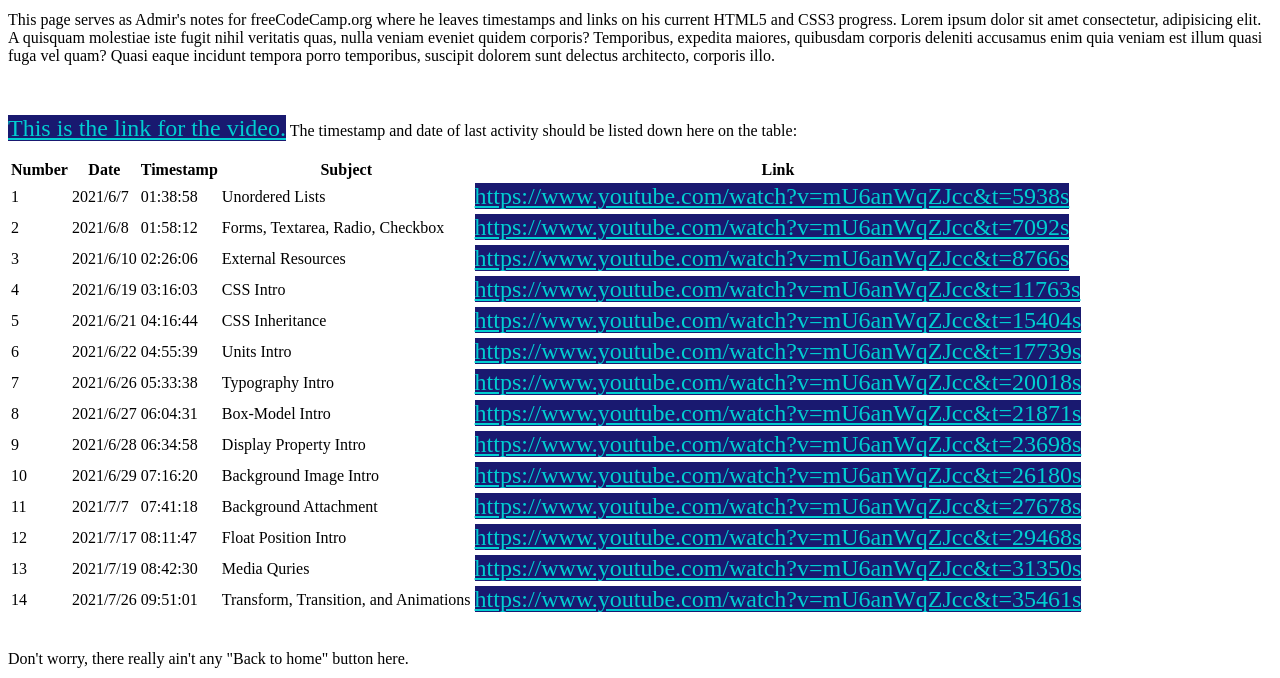
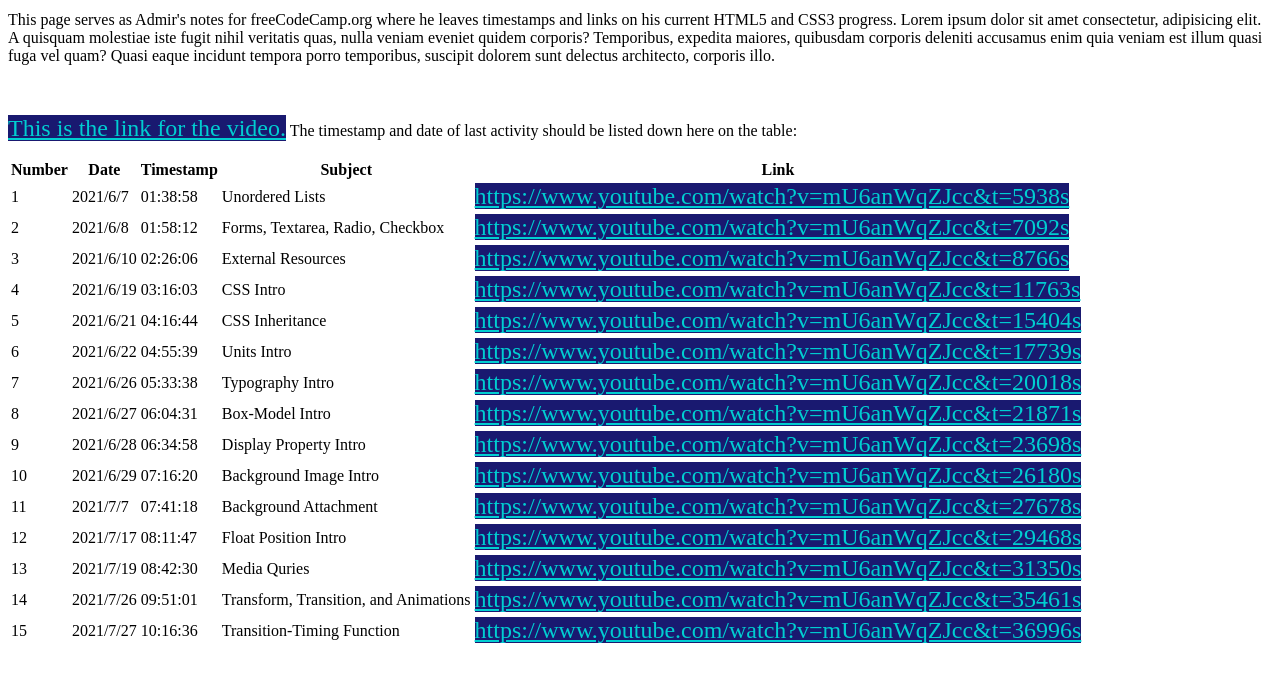
Before and after one commit to aerdon085/eulaPage, a plain HTML site: page freeCodeCampOrg.html in a window 1280 px wide. Shown: the part 108-786 px from the top of the page. Drawn offline with Linux system fonts and the light colour scheme.

Commit message:
Update freeCodeCampOrg.html

```diff
--- a/freeCodeCampOrg.html
+++ b/freeCodeCampOrg.html
@@ -163,6 +163,16 @@
                     href="https://www.youtube.com/watch?v=mU6anWqZJcc&t=35461s">https://www.youtube.com/watch?v=mU6anWqZJcc&t=35461s</a>
             </td>
         </tr>
+        <tr>
+            <td>15</td>
+            <td>2021/7/27</td>
+            <td>10:16:36</td>
+            <td>Transition-Timing Function</td>
+            <td>
+                <a
+                    href="https://www.youtube.com/watch?v=mU6anWqZJcc&t=36996s">https://www.youtube.com/watch?v=mU6anWqZJcc&t=36996s</a>
+            </td>
+        </tr>
     </table>
     <br>
     <p>Don't worry, there really ain't any "Back to home" button here.</p>
@@ -208,6 +218,10 @@
             </ul>
         </li>
     </ol>
+    <p>See more in <a href="https://code.visualstudio.com/shortcuts/keyboard-shortcuts-windows.pdf" target="_blank">this document</a>.</p>
+</body>
+</html>
+
 <!-- Notes
 Last Rule, Specificity, Universal Selector
 Pixels, Font-Size, Width, Height
@@ -275,6 +289,3 @@
 Animation
     Note: Change over time with points.
 -->
-    <p>See more in <a href="https://code.visualstudio.com/shortcuts/keyboard-shortcuts-windows.pdf" target="_blank">this document</a>.</p>
-</body>
-</html>
```
Lines whose indentation alone changed are shown as unchanged.
